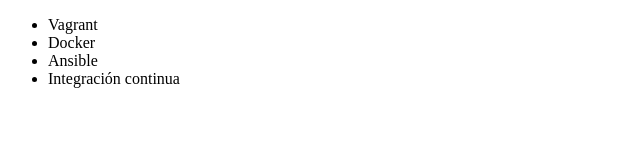
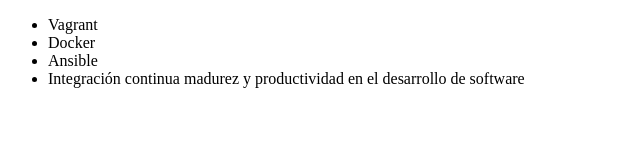
Before and after one commit to ernesto33184/Alura-Cursos, a plain HTML site: page index.html in a window 1280 px wide. Shown: the whole page, without its empty margins (0-640 px from the left). Drawn offline with Linux system fonts and the light colour scheme.

Commit message:
Renombrando curso de integracion continua

```diff
--- a/index.html
+++ b/index.html
@@ -9,7 +9,7 @@
          <li> Vagrant </li>
          <li> Docker </li>
          <li> Ansible </li>
-         <li> Integración continua  </li>
+         <li> Integración continua madurez y productividad en el desarrollo de software  </li>
      </ul>
 </body>
 </html>
```
